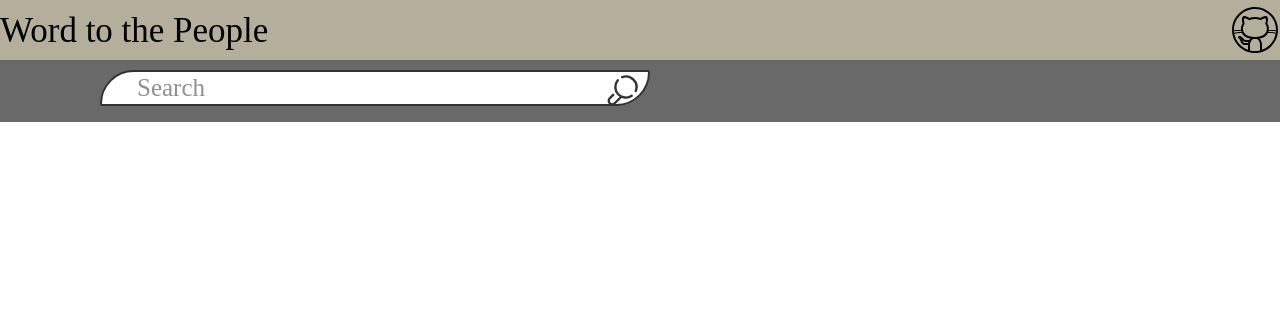
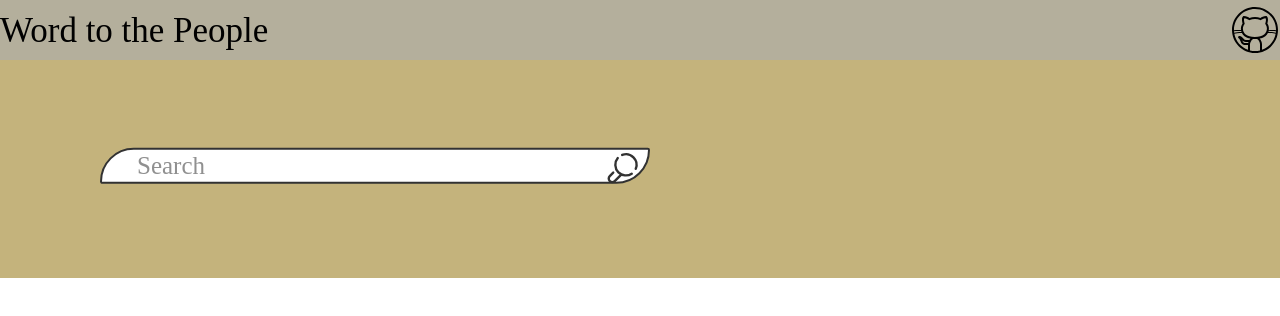
Before and after one commit to Roverp1/Word_To_The_People.jsx, a React (Vite) app: page / in a window 1280 px wide. Shown: the top 316 px of the page. Built offline with nearby package versions, Linux system fonts and the light colour scheme.

Commit message:
style(Search) | on home page

```diff
--- a/src/App.css
+++ b/src/App.css
@@ -2,3 +2,11 @@
   max-width: 1480px;
   margin: 0 auto;
 }
+
+:root {
+  --search-section-height: 17vw;
+
+  @media (max-width: 1400px) {
+    --search-section-height: 17vw;
+  }
+}
--- a/src/components/widgets/search/search-center.module.css
+++ b/src/components/widgets/search/search-center.module.css
@@ -1,24 +1,18 @@
+@import "../../../App.css";
+
 .search__section {
-  height: 62px;
-  background-color: #444;
+  height: var(--search-section-height);
+  background-color: #b6a15c;
   opacity: 0.8;
   left: calc((100% - 100vw) / 2);
   position: relative;
   width: 100vw;
 }
 
-/*.search__section-center {*/
-/*  height: 62px;*/
-/*  background-color: #444;*/
-/*  opacity: 0.8;*/
-/*  left: calc((100% - 100vw) / 2);*/
-/*  position: relative;*/
-/*  width: 100vw;*/
-/*}*/
-
 .search__wraper {
   position: relative;
-  top: 5px;
+  /*top: 5px;*/
+  transform: translate(0px, calc(var(--search-section-height) / 2 - 150%));
   transition: all 0.2s ease;
   left: 100px;
 }
@@ -33,7 +27,7 @@
   padding: 2px 35px;
   border-radius: 45px 3px;
   position: absolute;
-  top: 5px;
+  /*top: 5px;*/
   min-width: 550px;
   transition: all 0.2s ease;
 }
@@ -50,7 +44,8 @@
   position: absolute;
   transform: rotate(90deg);
   scale: 0.77;
-  top: 0px;
+  /*top: 0px;*/
+  top: -5px;
   left: 498px;
 }
 
```
